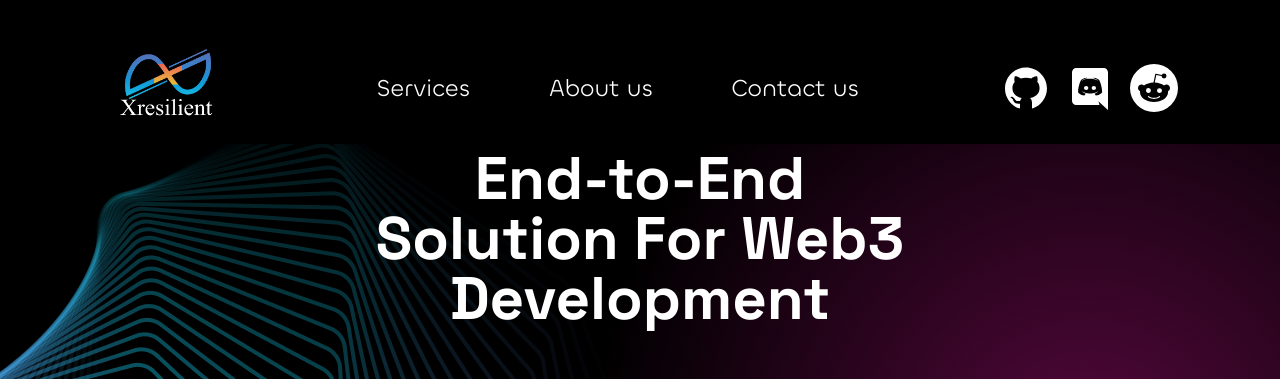
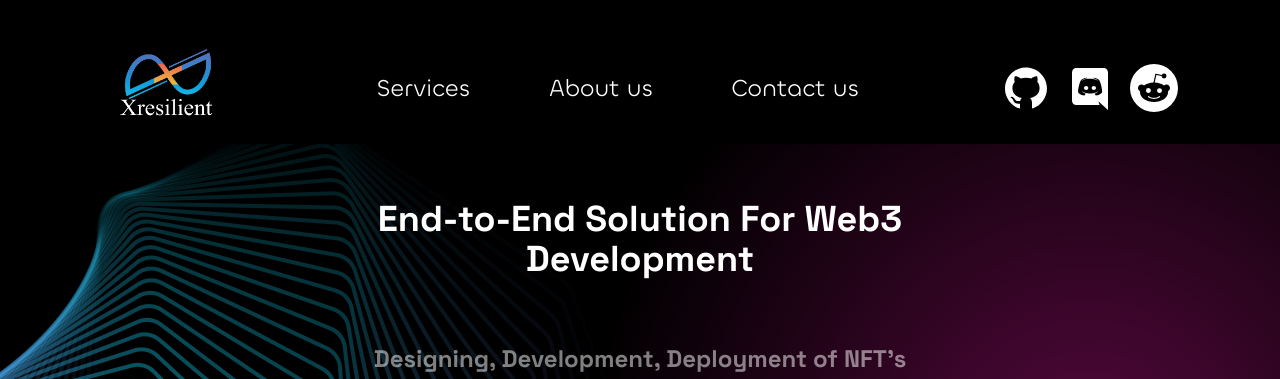
Before and after one commit to Xresilient/xresilient, a Next.js app: page / in a window 1280 px wide. Shown: the top 379 px of the page. Built offline with nearby package versions, Linux system fonts and the light colour scheme.

Commit message:
Update index.tsx

```diff
--- a/src/pages/index.tsx
+++ b/src/pages/index.tsx
@@ -72,7 +72,7 @@ const Index = () => {
           data-aos="zoom-in"
           data-aos-duration="600"
         >
-          <h4 className="text-center text-4xl md:text-6xl text-white font-bold font-spGrotesk">
+          <h4 className="text-center text-2xl md:text-4xl text-white font-bold font-spGrotesk">
             End-to-End Solution For Web3 Development
           </h4>
           <span className="text-white/50 text-center text-xl md:text-2xl font-spGrotesk font-light">
```
